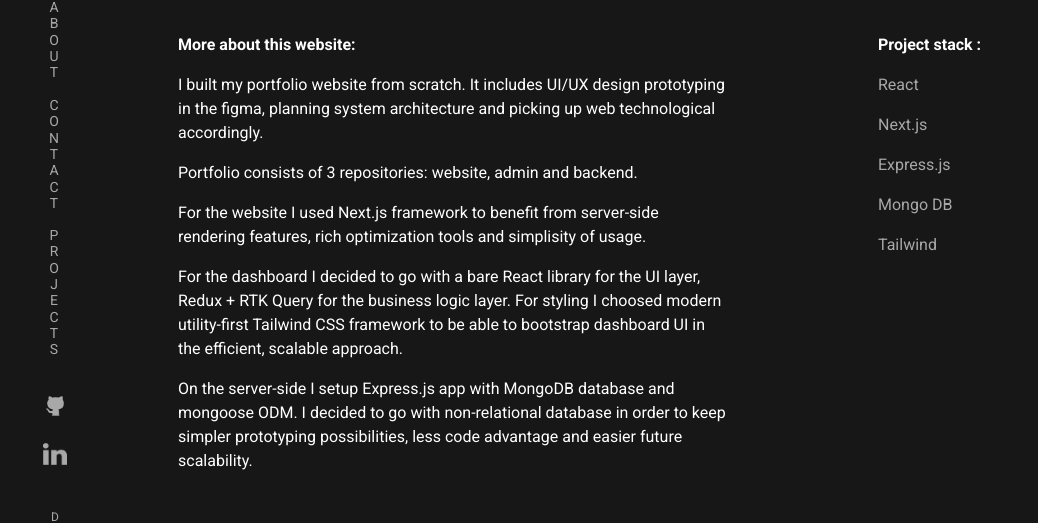
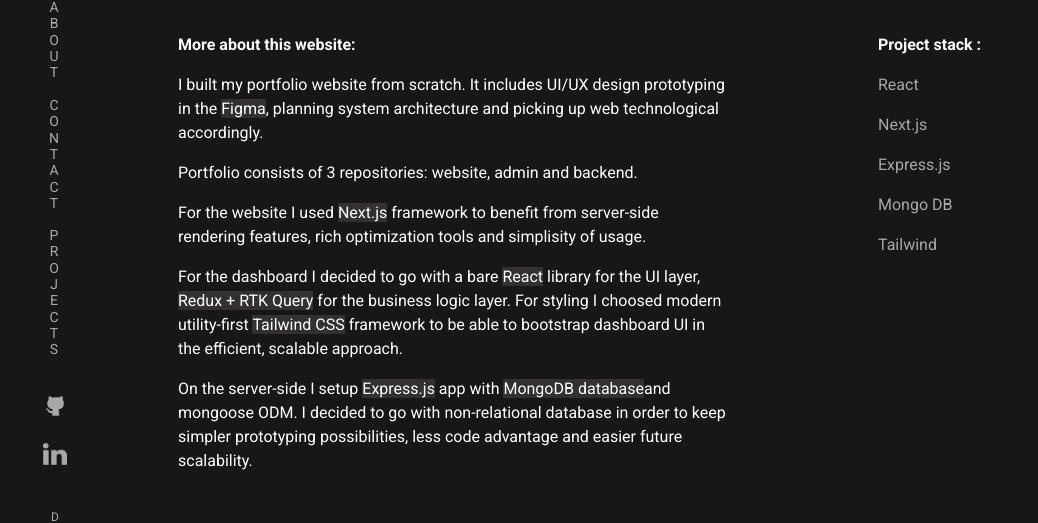
Before and after one commit to hys25/portfolio, a Next.js app: page /more-about-this-website in a window 1280 px wide. Shown: the part 137-660 px from the top of the page, without its empty margins (12-1050 px from the left). Built offline with nearby package versions, Linux system fonts and the light colour scheme.

Commit message:
ui impruvements

```diff
--- a/pages/more-about-this-website/index.js
+++ b/pages/more-about-this-website/index.js
@@ -14,26 +14,26 @@ function MoreAboutThisWebsite() {
             <h2 className="mb-4 font-bold">More about this website:</h2>
             <p className="mb-4">
               I built my portfolio website from scratch. It includes UI/UX
-              design prototyping in the figma, planning system architecture and
+              design prototyping in the <span className="bg-greyDark">Figma</span>, planning system architecture and
               picking up web technological accordingly.
             </p>
             <p className="mb-4">
               Portfolio consists of 3 repositories: website, admin and backend.
             </p>
             <p className="mb-4">
-              For the website I used Next.js framework to benefit from
+              For the website I used <span className="bg-greyDark">Next.js</span> framework to benefit from
               server-side rendering features, rich optimization tools and
               simplisity of usage.
             </p>
             <p className="mb-4">
-              For the dashboard I decided to go with a bare React library for
-              the UI layer, Redux + RTK Query for the business logic layer. For
-              styling I choosed modern utility-first Tailwind CSS framework to
+              For the dashboard I decided to go with a bare <span className="bg-greyDark">React</span> library for
+              the UI layer, <span className="bg-greyDark">Redux + RTK Query</span> for the business logic layer. For
+              styling I choosed modern utility-first <span className="bg-greyDark">Tailwind CSS</span> framework to
               be able to bootstrap dashboard UI in the efficient, scalable
               approach.
             </p>
             <p className="mb-4">
-              On the server-side I setup Express.js app with MongoDB database
+              On the server-side I setup <span className="bg-greyDark">Express.js</span> app with <span className="bg-greyDark">MongoDB database</span>
               and mongoose ODM. I decided to go with non-relational database in
               order to keep simpler prototyping possibilities, less code
               advantage and easier future scalability.
```
